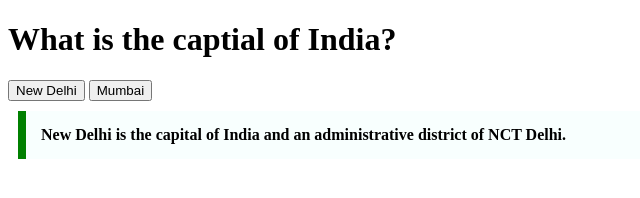
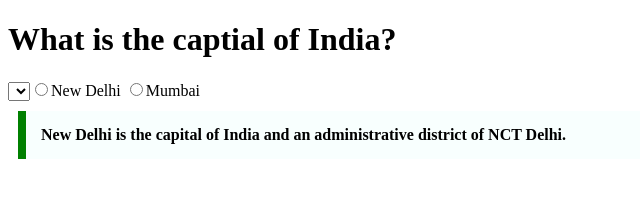
Before and after one commit to acciojob/trivia-yadavp473131, a website: page main.html in a window 1280 px wide. Shown: the whole page, without its empty margins (0-640 px from the left). Drawn offline with Linux system fonts and the light colour scheme.

Commit message:
created a submission

```diff
--- a/main.html
+++ b/main.html
@@ -9,8 +9,11 @@
 <body>
 	<!-- the entire body must be written by student -->
 	<h1>What is the captial of India?</h1>
-	<button type="radio">New Delhi</button>
-	<button type="radio">Mumbai</button>
+	<select>
+		<input type="radio">New Delhi</input>
+	<input type="radio">Mumbai</input>
+	</select>
+
 	<blockquote cite="https://en.wikipedia.org/wiki/New_Delhi">New Delhi is the capital of India and an administrative district of NCT Delhi.</blockquote>
     <script type="text/javascript" src="./script.js">
 </script>
```
